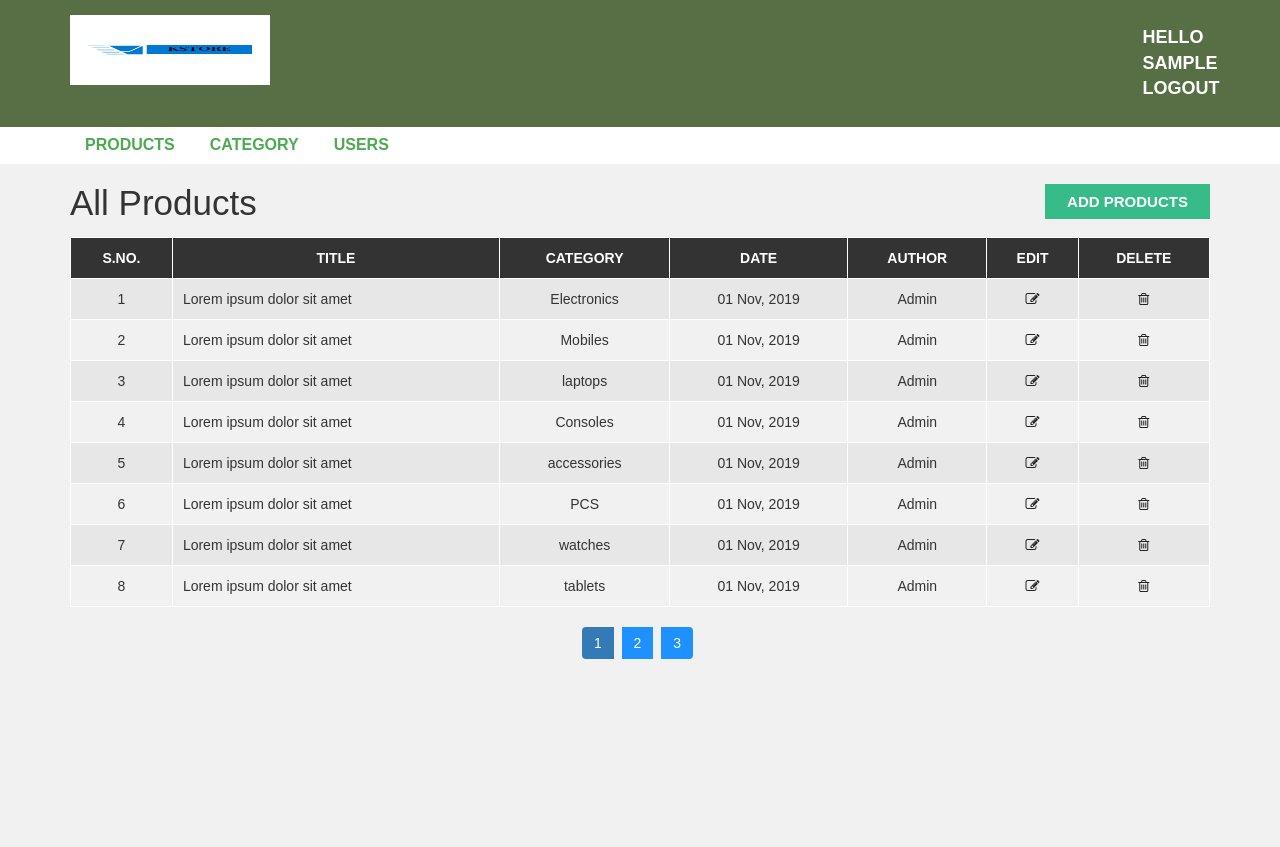
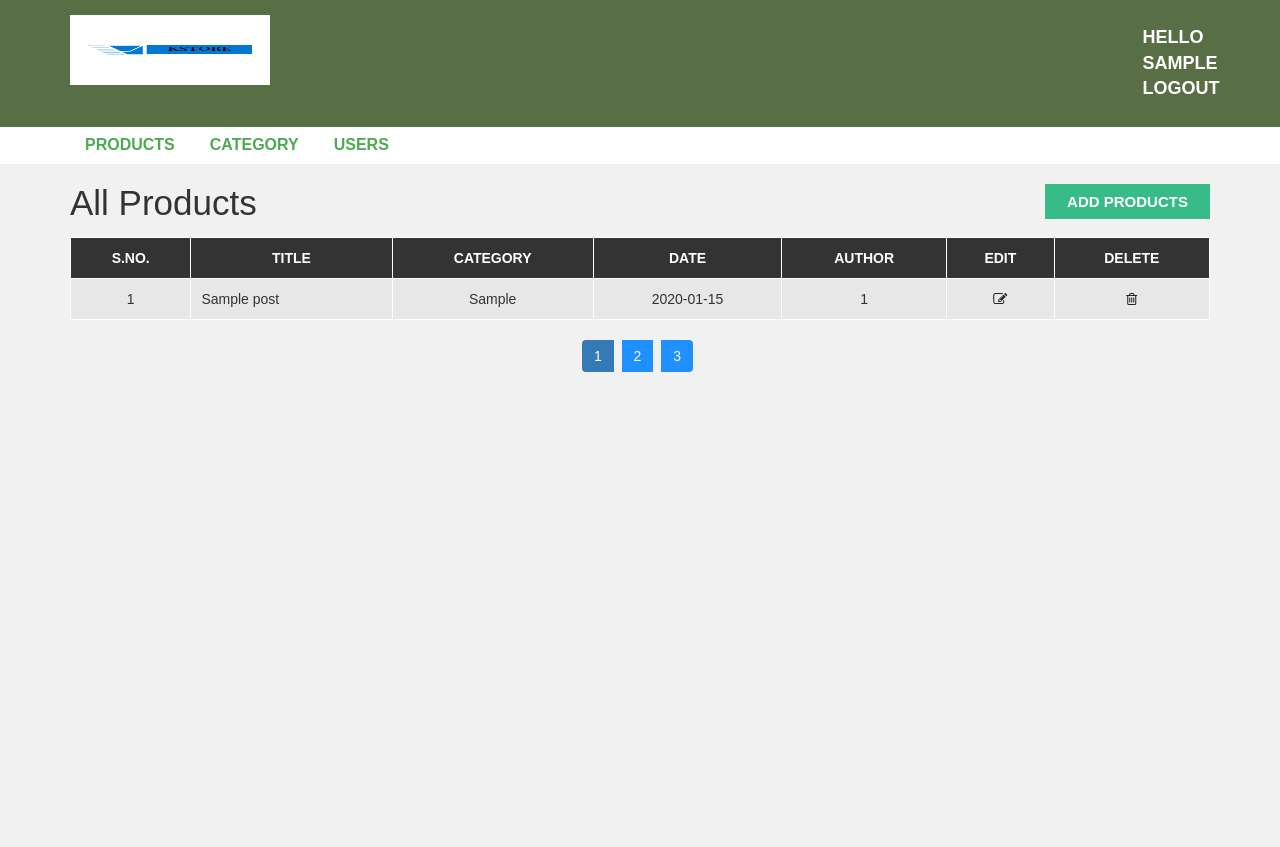
Before and after one commit to FAIQA-RASHID/admin_panel-s, a PHP site: page /kj/admin/products.php in a window 1280 px wide. Shown: the top 847 px of the page. Run offline with PHP 8.4, Linux system fonts and the light colour scheme; the visitor is signed in with stand-in values (Sample User, id 1); tables that the repository leaves empty hold one stand-in row (values such as "Sample post").

Commit message:
initial commit

```diff
--- a/admin/products.php
+++ b/admin/products.php
@@ -1,3 +1,23 @@
+
+
+
+<?php
+
+include "config.php";
+$query = "SELECT * FROM `post`";
+$result = mysqli_query($conn,$query);
+
+if(mysqli_num_rows($result)>0)
+{
+
+
+
+
+
+
+
+?>
+
 <?php include "header.php"; ?>
   <div id="admin-content">
       <div class="container">
@@ -20,78 +40,26 @@
                           <th>Delete</th>
                       </thead>
                       <tbody>
+                      <?php
+
+
+                      while($row=mysqli_fetch_assoc($result))
+                      {
+
+
+
+                      ?>
                           <tr>
-                              <td class='id'>1</td>
-                              <td>Lorem ipsum dolor sit amet</td>
-                              <td>Electronics</td>
-                              <td>01 Nov, 2019</td>
-                              <td>Admin</td>
-                              <td class='edit'><a href='update-products.php'><i class='fa fa-edit'></i></a></td>
-                              <td class='delete'><a href='delete-products.php'><i class='fa fa-trash-o'></i></a></td>
+                          <td class='id'><?php echo $row["post_id"] ?></td>
+                          <td><?php echo $row["title"] ?></td>
+                              <td><?php echo $row["category"] ?></td>
+                              <td><?php echo $row["post_date"] ?></td>
+                              <td><?php echo $row["author"] ?></td>
+
+                              <td class='edit'><a href='update-products.php?id=<?php echo $row["post_id"] ?>'><i class='fa fa-edit'></i></a></td>
+                              <td class='delete'><a href='delete-products.php?id=<?php echo $row["post_id"] ?>'><i class='fa fa-trash-o'></i></a></td>
                           </tr>
-                          <tr>
-                              <td class='id'>2</td>
-                              <td>Lorem ipsum dolor sit amet</td>
-                              <td>Mobiles</td>
-                              <td>01 Nov, 2019</td>
-                              <td>Admin</td>
-                              <td class='edit'><a href='update-products.php'><i class='fa fa-edit'></i></a></td>
-                              <td class='delete'><a href='delete-products.php'><i class='fa fa-trash-o'></i></a></td>
-                          </tr>
-                          <tr>
-                              <td class='id'>3</td>
-                              <td>Lorem ipsum dolor sit amet</td>
-                              <td>laptops</td>
-                              <td>01 Nov, 2019</td>
-                              <td>Admin</td>
-                              <td class='edit'><a href='update-products.php'><i class='fa fa-edit'></i></a></td>
-                              <td class='delete'><a href='delete-products.php'><i class='fa fa-trash-o'></i></a></td>
-                          </tr>
-                          <tr>
-                              <td class='id'>4</td>
-                              <td>Lorem ipsum dolor sit amet</td>
-                              <td>Consoles</td>
-                              <td>01 Nov, 2019</td>
-                              <td>Admin</td>
-                              <td class='edit'><a href='update-products.php'><i class='fa fa-edit'></i></a></td>
-                              <td class='delete'><a href='delete-products.php'><i class='fa fa-trash-o'></i></a></td>
-                          </tr>
-                          <tr>
-                              <td class='id'>5</td>
-                              <td>Lorem ipsum dolor sit amet</td>
-                              <td>accessories</td>
-                              <td>01 Nov, 2019</td>
-                              <td>Admin</td>
-                              <td class='edit'><a href='update-products.php'><i class='fa fa-edit'></i></a></td>
-                              <td class='delete'><a href='delete-products.php'><i class='fa fa-trash-o'></i></a></td>
-                          </tr>
-                          <tr>
-                              <td class='id'>6</td>
-                              <td>Lorem ipsum dolor sit amet</td>
-                              <td>PCS</td>
-                              <td>01 Nov, 2019</td>
-                              <td>Admin</td>
-                              <td class='edit'><a href='update-products.php'><i class='fa fa-edit'></i></a></td>
-                              <td class='delete'><a href='delete-products.php'><i class='fa fa-trash-o'></i></a></td>
-                          </tr>
-                          <tr>
-                              <td class='id'>7</td>
-                              <td>Lorem ipsum dolor sit amet</td>
-                              <td>watches</td>
-                              <td>01 Nov, 2019</td>
-                              <td>Admin</td>
-                              <td class='edit'><a href='update-products.php'><i class='fa fa-edit'></i></a></td>
-                              <td class='delete'><a href='delete-products.php'><i class='fa fa-trash-o'></i></a></td>
-                          </tr>
-                          <tr>
-                              <td class='id'>8</td>
-                              <td>Lorem ipsum dolor sit amet</td>
-                              <td>tablets</td>
-                              <td>01 Nov, 2019</td>
-                              <td>Admin</td>
-                              <td class='edit'><a href='update-products.php'><i class='fa fa-edit'></i></a></td>
-                              <td class='delete'><a href='delete-products.php'><i class='fa fa-trash-o'></i></a></td>
-                          </tr>
+                          <?php } ?>
                       </tbody>
                   </table>
                   <ul class='pagination admin-pagination'>
@@ -103,4 +71,5 @@
           </div>
       </div>
   </div>
+  <?php } ?>
 <?php include "footer.php"; ?>
```
Also changed, not shown: admin/add-products.php (+23 -2 lines), admin/save-product.php (added, +54 -0 lines), admin/upload/carousel2.jpg (added), admin/upload/logo.png (added), admin/upload/post_1.jpg, admin/upload/product5.jpg (added).
